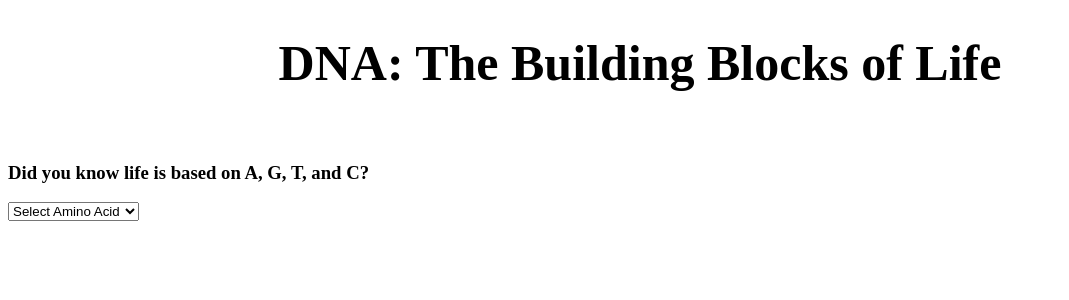
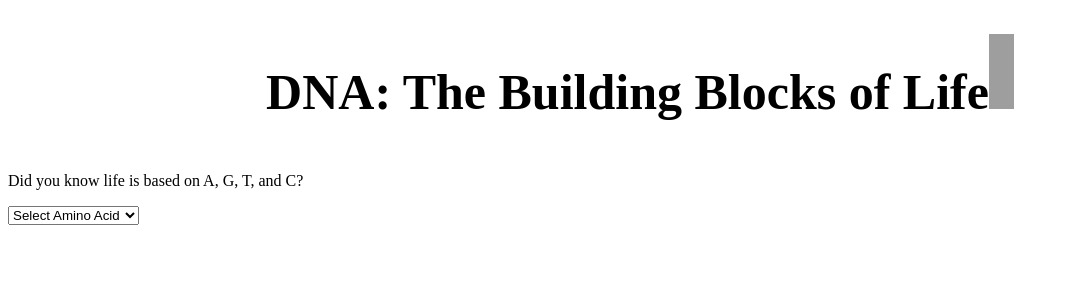
Before and after one commit to NichelleR/D3.Nichelle.Audrey, a Flask app: page / in a window 1280 px wide. Shown: the top 300 px of the page, without its empty margins (0-1069 px from the left). Run offline with Flask 2, Linux system fonts and the light colour scheme; grey boxes are pictures that could not be loaded.

Commit message:
Final 17MAR

```diff
--- a/templates/index.html
+++ b/templates/index.html
@@ -9,9 +9,13 @@
     <title>D3.Nichelle.Audrey</title>
   </head>
   <body>
-    <h1>DNA: The Building Blocks of Life</h1>
+    <span>
+    <h1>DNA: The Building Blocks of Life<img src="https://encrypted-tbn0.gstatic.com/images?q=tbn:ANd9GcTA8Vyzk772jEqjieAzc6LGkTFpnIuftZm17IWr1Ogt6z-0dvb3Og" alt="Cartoon DNA Strand" width="25" height="75"></h1>
+    </span>
     <br>
+      <div class = ""
       <h3>Did you know life is based on A, G, T, and C?</h3>
+
         <p></p>
          <tr>
            <div class = "container">
```
Also changed, not shown: 1 other file.
